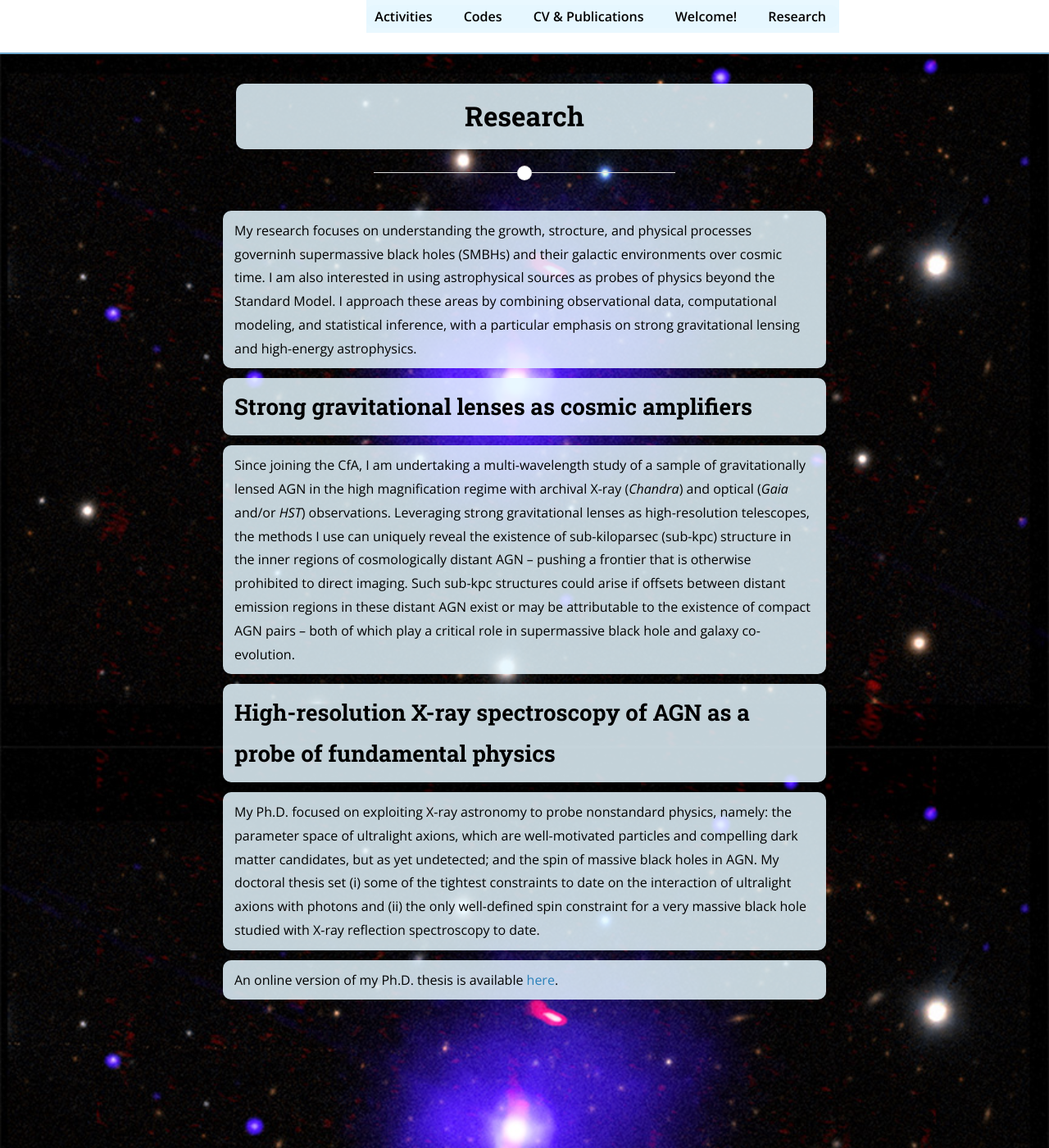
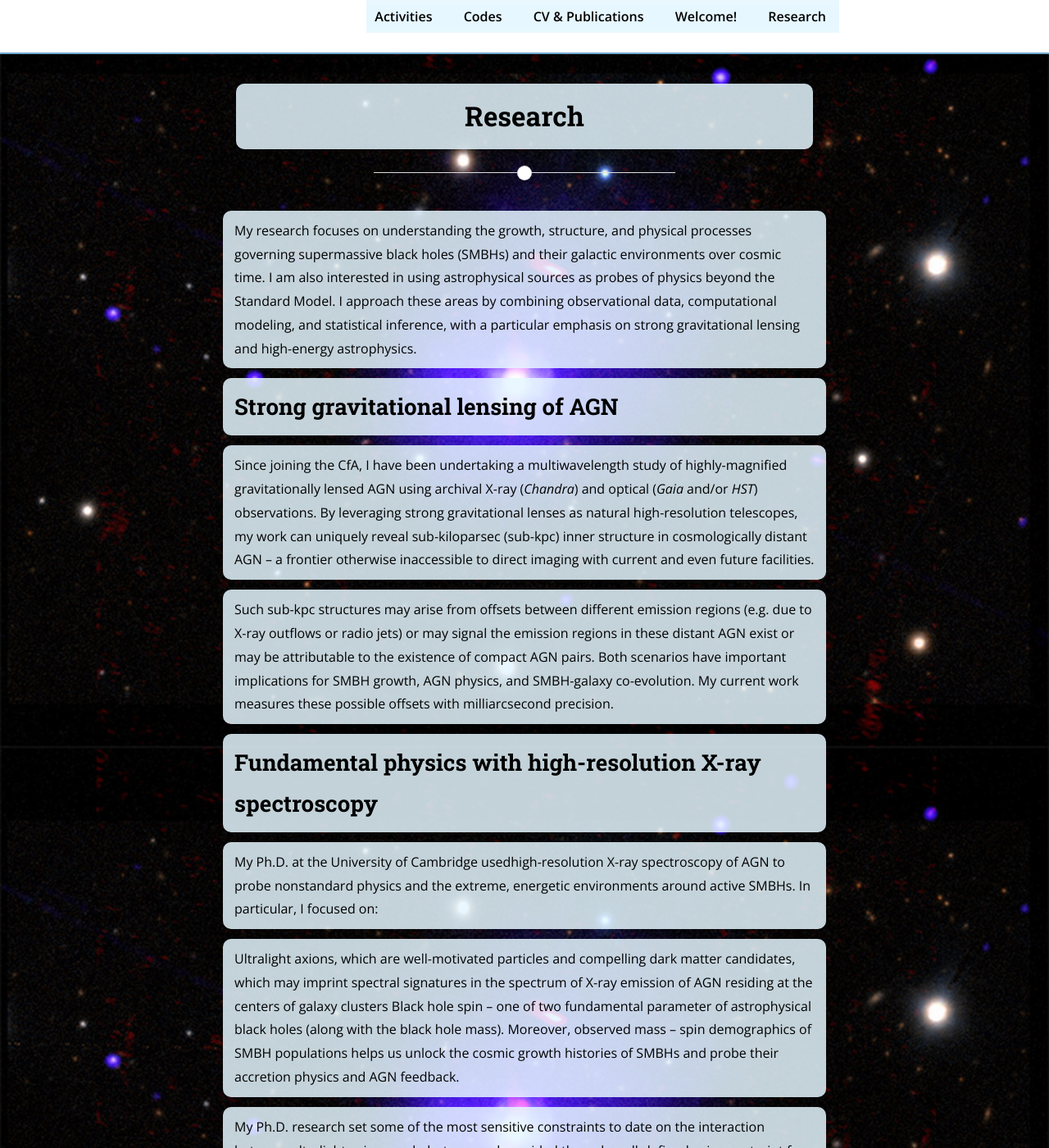
Before and after one commit to jsiskreynes-astro/jsiskreynes-astro.github.io, a Jekyll site: the page built from research.md, in a window 1280 px wide and 1400 px high. Shown: the whole window at 82% size. Built offline with Jekyll 4.4.1, drawn with Linux system fonts in a browser that asks for light colours; nearby versions of some CDN libraries; some of the changed text lies outside the part shown.

Commit message:
Update research.md

```diff
--- a/research.md
+++ b/research.md
@@ -6,14 +6,25 @@ main_nav: true
 nav_order: 2
 ---
 
-My research focuses on understanding the growth, strocture, and physical processes governinh supermassive black holes (SMBHs) and their galactic environments over cosmic time. I am also interested in using astrophysical sources as probes of physics beyond the Standard Model. I approach these areas by combining observational data, computational modeling, and statistical inference, with a particular emphasis on strong gravitational lensing and high-energy astrophysics.
+My research focuses on understanding the growth, structure, and physical processes governing supermassive black holes (SMBHs) and their galactic environments over cosmic time. I am also interested in using astrophysical sources as probes of physics beyond the Standard Model. I approach these areas by combining observational data, computational modeling, and statistical inference, with a particular emphasis on strong gravitational lensing and high-energy astrophysics.
 
-## Strong gravitational lenses as cosmic amplifiers
+## Strong gravitational lensing of AGN
 
-Since joining the CfA, I am undertaking a multi-wavelength study of a sample of gravitationally lensed AGN in the high magnification regime with archival X-ray (_Chandra_) and optical (_Gaia_ and/or _HST_) observations. Leveraging strong gravitational lenses as high-resolution telescopes, the methods I use can uniquely reveal the existence of sub-kiloparsec (sub-kpc) structure in the inner regions of cosmologically distant AGN -- pushing a frontier that is otherwise prohibited to direct imaging. Such sub-kpc structures could arise if offsets between distant emission regions in these distant AGN exist or may be attributable to the existence of compact AGN pairs -- both of which play a critical role in supermassive black hole and galaxy co-evolution.
+Since joining the CfA, I have been undertaking a multiwavelength study of highly-magnified gravitationally lensed AGN using archival X-ray (_Chandra_) and optical (_Gaia_ and/or _HST_) observations. By leveraging strong gravitational lenses as natural high-resolution telescopes, my work can uniquely reveal sub-kiloparsec (sub-kpc) inner structure in cosmologically distant AGN -- a frontier otherwise inaccessible to direct imaging with current and even future facilities.
 
-## High-resolution X-ray spectroscopy of AGN as a probe of fundamental physics
+Such sub-kpc structures may arise from offsets between different emission regions (e.g. due to X-ray outflows or radio jets) or may signal the  emission regions in these distant AGN exist or may be attributable to the existence of compact AGN pairs. Both scenarios have important implications for SMBH growth, AGN physics, and SMBH-galaxy co-evolution. My current work measures these possible offsets with milliarcsecond precision.
 
-My Ph.D. focused on exploiting X-ray astronomy to probe nonstandard physics, namely: the parameter space of ultralight axions, which are well-motivated particles and compelling dark matter candidates, but as yet undetected; and the spin of massive black holes in AGN. My doctoral thesis set (i) some of the tightest constraints to date on the interaction of ultralight axions with photons and (ii) the only well-defined spin constraint for a very massive black hole studied with X-ray reflection spectroscopy to date.
+## Fundamental physics with high-resolution X-ray spectroscopy
+
+My Ph.D. at the University of Cambridge usedhigh-resolution X-ray spectroscopy of AGN to probe nonstandard physics and the extreme, energetic environments around active SMBHs. In particular, I focused on:
+
+Ultralight axions, which are well-motivated particles and compelling dark matter candidates, which may imprint spectral signatures in the spectrum of X-ray emission of AGN residing at the centers of galaxy clusters
+Black hole spin -- one of two fundamental parameter of astrophysical black holes (along with the black hole mass). Moreover, observed mass -- spin demographics of SMBH populations helps us unlock the cosmic growth histories of SMBHs and probe their accretion physics and AGN feedback.
+
+My Ph.D. research set some of the most sensitive constraints to date on the interaction between ultralight axions and photons, and provided the only well-defined spin constraint for a very massive black hole studied with X-ray reflection spectroscopy to date. These frontiers demonstrate the power of AGN as laboratories for fundamental physics and extreme-gravity astrophysics.
 
 An online version of my Ph.D. thesis is available [here](https://www.repository.cam.ac.uk/items/73316b31-4841-4c8f-a1f4-5a6c6fcb0735).
+
+## Looking ahead
+
+Across the research directions I have pursued, my long-term goals is to build a coherent research program that uses multiwavelength observations, strong gravitational lensing, and spectroscopy to address fundamental questions about how SMBHs grow over cosmic time, what their accretion physics is, and physics beyond the Standard Model. Upcoming facilities such as _Euclid_, _Rubin_, _Roman_, _NewAthena_, and other next-generation X-ray and radio observatories will significantly expand the reach of my current work, enabling transformative progress in coming decades.
```
